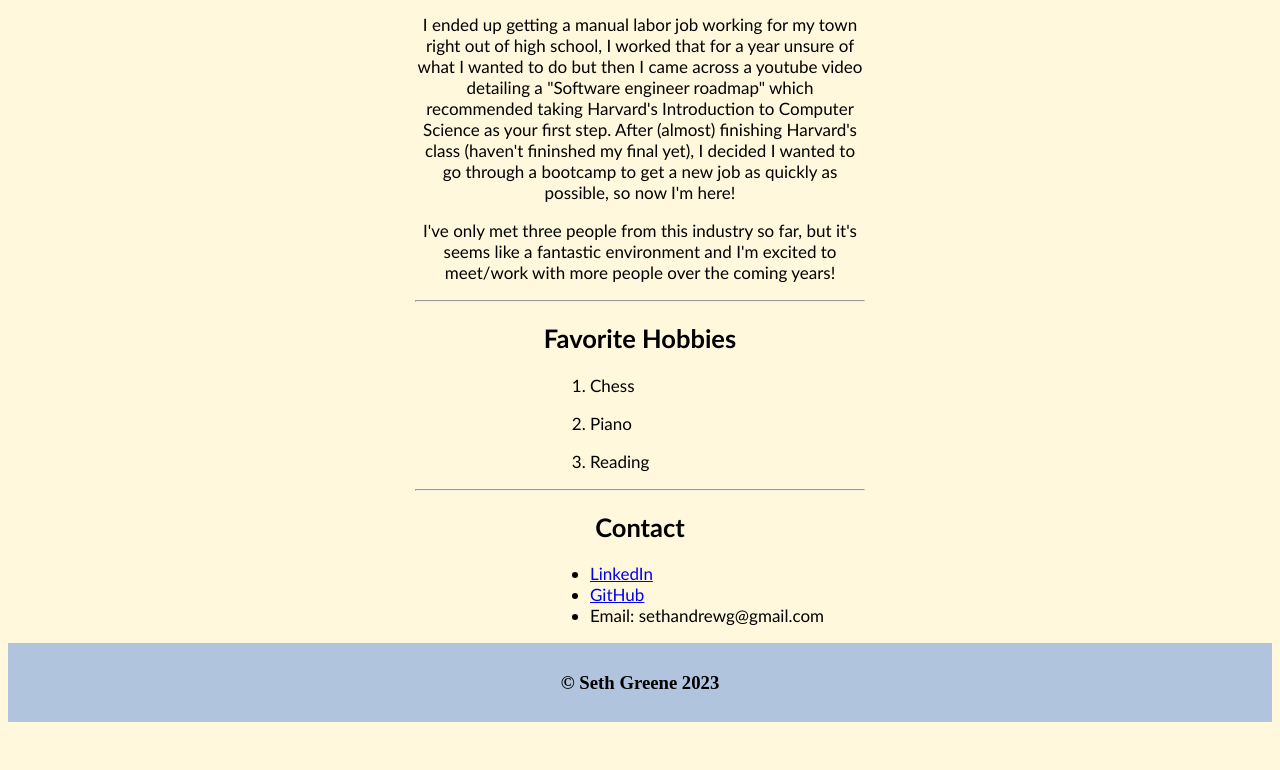
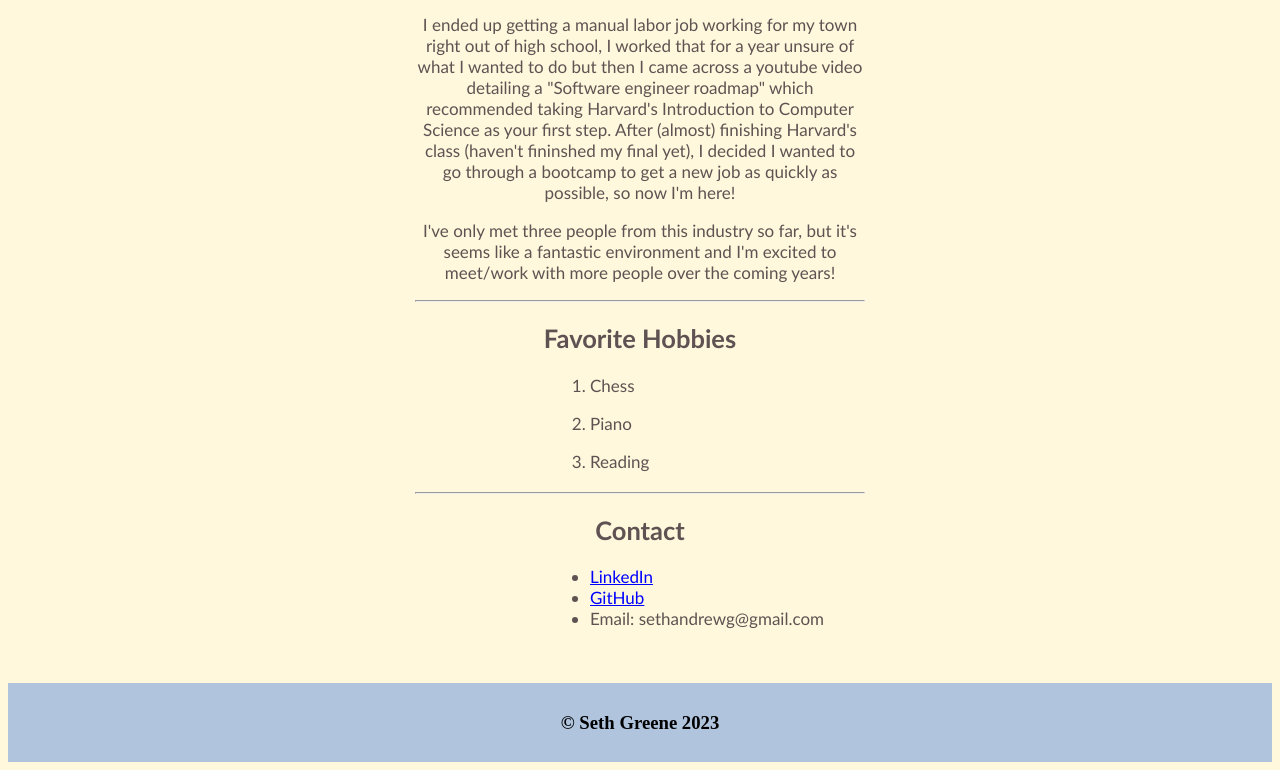
Before and after one commit to SethGrn/2.4.10-Portfolio-Webpage, a plain HTML site: page index.html in a window 1280 px wide. Shown: the part 1076-1846 px from the top of the page. Before the commit the page ends 1806 px from the top, so only its background shows below. Drawn offline with Linux system fonts and the light colour scheme.

Commit message:
Update style.css

```diff
--- a/style.css
+++ b/style.css
@@ -19,10 +19,11 @@ footer {
 }
 
 body {
-  background-color: cornsilk;
+  background: cornsilk;
 }
 
 .text {
+  color: #605252;
   text-align: center;
   width: 450px;
   margin: 0 auto;
@@ -33,4 +34,17 @@ body {
 .list {
   text-align: left;
   margin-left: 30%;
+  height: 100px;
 }
+
+a:link {
+    color: blue;
+}
+
+a:visited {
+    color: purple;
+}
+
+a:hover {
+    color: #a206a2;
+}
```
